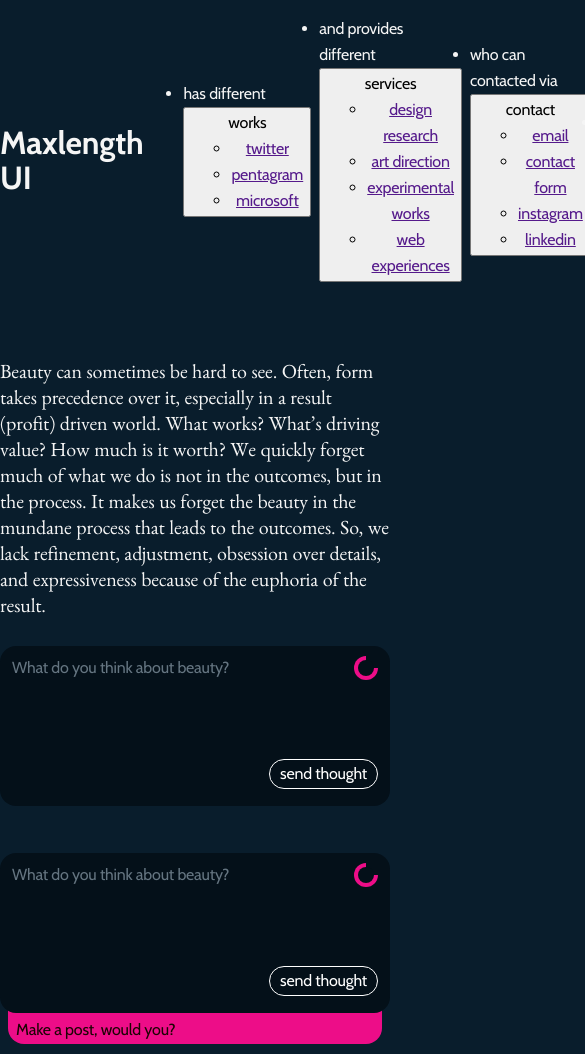
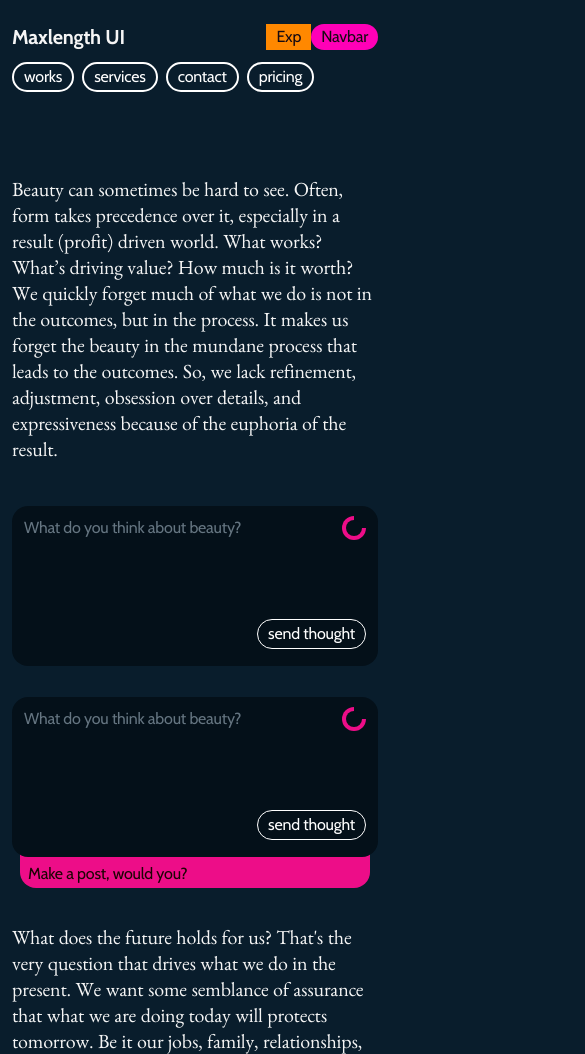
Before and after one commit to olxrunfxmi/maxlength-ui, a plain HTML site: page index.html in a window 390 px wide. Shown: the top 1054 px of the page, 585 px wide, since content can reach past the window. Drawn offline with nearby package versions, Linux system fonts and the light colour scheme.

Commit message:
Finish UI layout (responsive)

```diff
--- a/index.css
+++ b/index.css
@@ -182,25 +182,33 @@
 		display: flex;
 		justify-content: space-between;
 		align-items: center;
+		flex-wrap: wrap;
+		gap: var(--spacing-m) var(--spacing-xs);
 	}
 
 	.links {
 		display: flex;
 		align-items: center;
 		gap: var(--spacing-xs);
+		flex-wrap: wrap;
+	}
+
+	.group {
+		display: flex;
 	}
 
 	.input-area {
-		margin-block-start: var(--spacing-l);
+		margin-block-start: var(--spacing-xl);
 	}
 
 	.input-area + .input-area {
-		margin-block-start: var(--spacing-xl);
+		margin-block-start: var(--spacing-l);
 	}
 
 	main {
 		max-width: 64ch;
 		margin-inline: auto;
+		padding-inline: var(--spacing-m);
 	}
 
 	p {
@@ -212,6 +220,11 @@
 	::selection {
 		background: var(--accent-pink);
 		color: var(--white-main);
+	}
+
+	.text {
+		display: inline-block;
+		text-wrap: nowrap;
 	}
 
 	.btn {
@@ -264,6 +277,102 @@
 
 			&:focus {
 				outline: 2px solid var(--accent-orange);
+			}
+		}
+	}
+
+	.header {
+		max-width: 1440px;
+		margin-inline: auto;
+		padding-inline: var(--spacing-m);
+		padding-block: var(--spacing-l);
+
+		h1 {
+			font-size: var(--ff-step-2);
+			font-weight: 700;
+			text-wrap: nowrap;
+			margin: 0;
+		}
+
+		.navigation {
+			.links {
+				margin: 0;
+				padding: 0;
+				list-style: none;
+
+				li {
+					display: flex;
+					gap: var(--spacing-xs);
+
+					.anchor {
+						position: relative;
+
+						&:hover > .dropdown,
+						&:focus-within > .dropdown {
+							display: block;
+						}
+					}
+
+					.drop-btn {
+						padding-block: 0;
+						padding-inline: var(--spacing-s);
+						border: 2px solid var(--white-main);
+						border-radius: var(--radius-l);
+						background: transparent;
+						color: var(--white-main);
+						text-decoration: none;
+						text-wrap: nowrap;
+						cursor: pointer;
+
+						&:hover {
+							background: var(--white-main);
+							color: var(--black-dark);
+
+							& > .dropdown {
+								display: block;
+							}
+						}
+
+						&.filled {
+							background: var(--white-main);
+							color: var(--black-main);
+							margin-block-end: var(--spacing-xs);
+
+							&:hover {
+								background: var(--accent-pink);
+								border-color: var(--accent-pink);
+								transform: translateX(15%);
+								transition: transform 0.1s ease-in;
+							}
+						}
+					}
+
+					.dropdown {
+						position: absolute;
+						top: 100%;
+						left: 0;
+
+						margin: 0;
+						padding: 0;
+						padding-block-start: var(--spacing-xs);
+						display: none;
+					}
+				}
+			}
+		}
+
+		.group {
+			span:first-child {
+				background: var(--accent-orange);
+				color: var(--black-darkpurple);
+				padding-inline: var(--spacing-s);
+			}
+
+			span:last-child {
+				background: var(--accent-pinker);
+				color: var(--black-darkpurple);
+				padding-inline: var(--spacing-s);
+				border-radius: var(--radius-xl);
 			}
 		}
 	}
@@ -370,6 +479,11 @@
 							calc((var(--value) * 100%) + (var(--value) * 27px))
 					);
 				}
+
+				&::selection {
+					background: var(--accent-yellow);
+					color: var(--black-darkred);
+				}
 			}
 		}
 
@@ -378,6 +492,10 @@
 				&:active,
 				&:focus {
 					outline: 2px solid var(--accent-oranger);
+				}
+
+				&::selection {
+					background: var(--accent-oranger);
 				}
 			}
 
@@ -395,6 +513,63 @@
 				top: -30px;
 				right: 36px;
 			}
+
+			.type-3 {
+				&:hover {
+					background: var(--accent-orange);
+				}
+
+				&:hover ~ .indicator {
+					background: var(--accent-orange);
+				}
+			}
+		}
+	}
+
+	.footer {
+		margin-block-start: var(--spacing-xxxl);
+		padding: var(--spacing-xs);
+		background: var(--black-lightblue);
+		color: var(--grey-bluer);
+		overflow: hidden;
+		mask-image: linear-gradient(
+			to right,
+			transparent 15%,
+			black 35%,
+			transparent 90%
+		);
+
+		p {
+			margin: 0;
+			text-wrap: nowrap;
+			text-transform: uppercase;
+			animation: move-text 20s linear backwards infinite;
 		}
 	}
 }
+
+@keyframes move-text {
+	from {
+		transform: translateX(50%);
+	}
+
+	to {
+		transform: translateX(-50%);
+	}
+}
+
+@media (width <=1200px) {
+	.links {
+		li {
+			& > .text {
+				display: none;
+			}
+		}
+	}
+}
+
+@media (width <=580px) {
+	.navigation {
+		order: 2;
+	}
+}
--- a/index.html
+++ b/index.html
@@ -19,36 +19,36 @@
             <ul class="links">
                 <li>
                     <span class="text">has different</span>
-                    <button class="drop-btn">
+
+                    <button class="drop-btn anchor">
                         <span class="text">works</span>
-                        <ul>
-                            <li><a href="" class="drop-btn">twitter</a></li>
-                            <li><a href="" class="drop-btn">pentagram</a></li>
-                            <li><a href="" class="drop-btn">microsoft</a></li>
+                        <ul class="dropdown">
+                            <li><a href="" class="drop-btn filled">twitter</a></li>
+                            <li><a href="" class="drop-btn filled">pentagram</a></li>
+                            <li><a href="" class="drop-btn filled">microsoft</a></li>
                         </ul>
-                    </button>
                 </li>
                 <li>
                     <span class="text">and provides different</span>
-                    <button class="drop-btn">
+                    <button class="drop-btn anchor">
                         <span class="text">services</span>
-                        <ul>
-                            <li><a href="" class="drop-btn">design research</a></li>
-                            <li><a href="" class="drop-btn">art direction</a></li>
-                            <li><a href="" class="drop-btn">experimental works</a></li>
-                            <li><a href="" class="drop-btn">web experiences</a></li>
+                        <ul class="dropdown">
+                            <li><a href="" class="drop-btn filled">design research</a></li>
+                            <li><a href="" class="drop-btn filled">art direction</a></li>
+                            <li><a href="" class="drop-btn filled">experimental works</a></li>
+                            <li><a href="" class="drop-btn filled">web experiences</a></li>
                         </ul>
                     </button>
                 </li>
                 <li>
                     <span class="text">who can contacted via</span>
-                    <button class="drop-btn">
+                    <button class="drop-btn anchor">
                         <span class="text">contact</span>
-                        <ul>
-                            <li><a href="" class="drop-btn">email</a></li>
-                            <li><a href="" class="drop-btn">contact form</a></li>
-                            <li><a href="" class="drop-btn">instagram</a></li>
-                            <li><a href="" class="drop-btn">linkedin</a></li>
+                        <ul class="dropdown">
+                            <li><a href="" class="drop-btn filled">email</a></li>
+                            <li><a href="" class="drop-btn filled">contact form</a></li>
+                            <li><a href="" class="drop-btn filled">instagram</a></li>
+                            <li><a href="" class="drop-btn filled">linkedin</a></li>
                         </ul>
                     </button>
                 </li>
@@ -119,9 +119,9 @@
             you can do
             crazy things.</p>
         <div class="input-area area-3">
-            <div class="indicator">14 left</div>
             <textarea name="" id="">What do you think about smartness?</textarea>
             <button class="btn type-3">send thought</button>
+            <div class="indicator">14 left</div>
         </div>
     </main>
     <footer class="footer">
```
